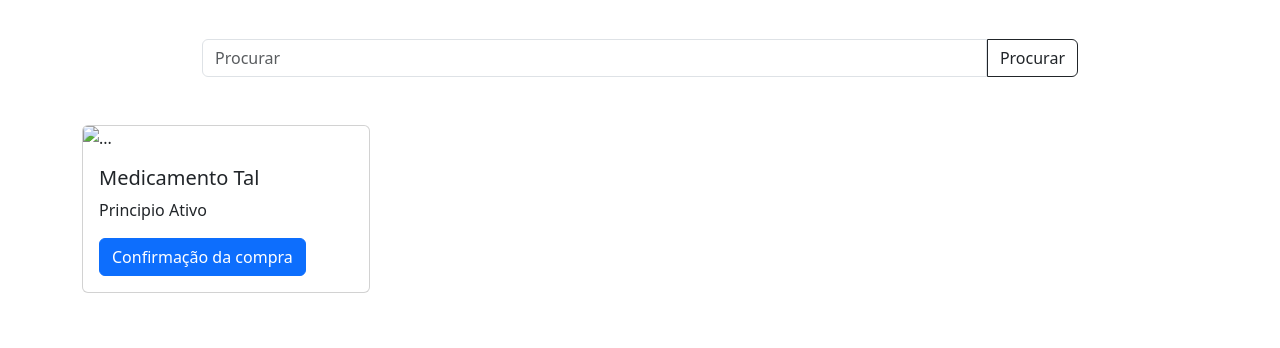
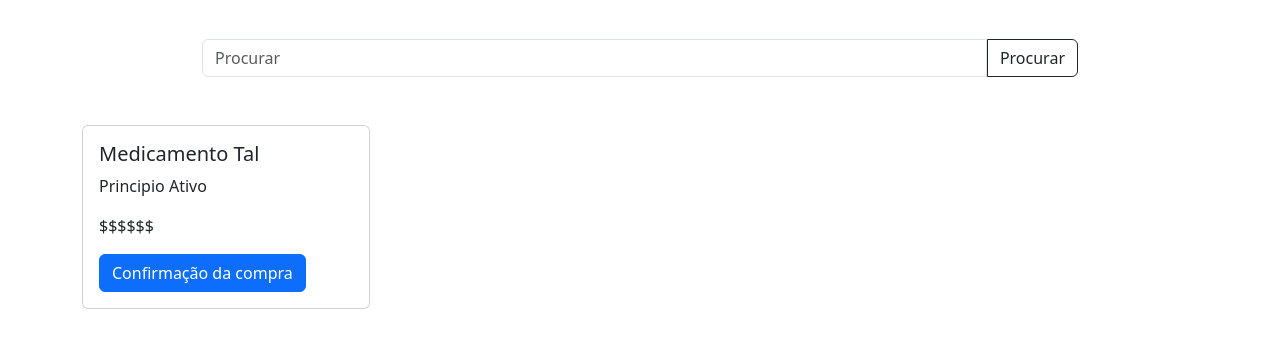
Before and after one commit to seixasfabio/SISTEMA-FARMACEUTICO, a plain HTML site: page Main/index.html in a window 1280 px wide. Shown: the part 70-418 px from the top of the page. Drawn offline with nearby package versions, Linux system fonts and the light colour scheme; files whose address does not match are found by name.

Commit message:
Update index.html

```diff
--- a/Main/index.html
+++ b/Main/index.html
@@ -45,10 +45,10 @@
             </div>
         </div>
         <div class="card" style="width: 18rem;">
-            <img src="..." class="card-img-top" alt="...">
             <div class="card-body">
                 <h5 class="card-title">Medicamento Tal</h5>
               <p class="card-text">Principio Ativo</p>
+              <p>$$$$$$</p>
               <a href="#" class="btn btn-primary stretched-link">Confirmação da compra</a>
             </div>
         </div>
```
